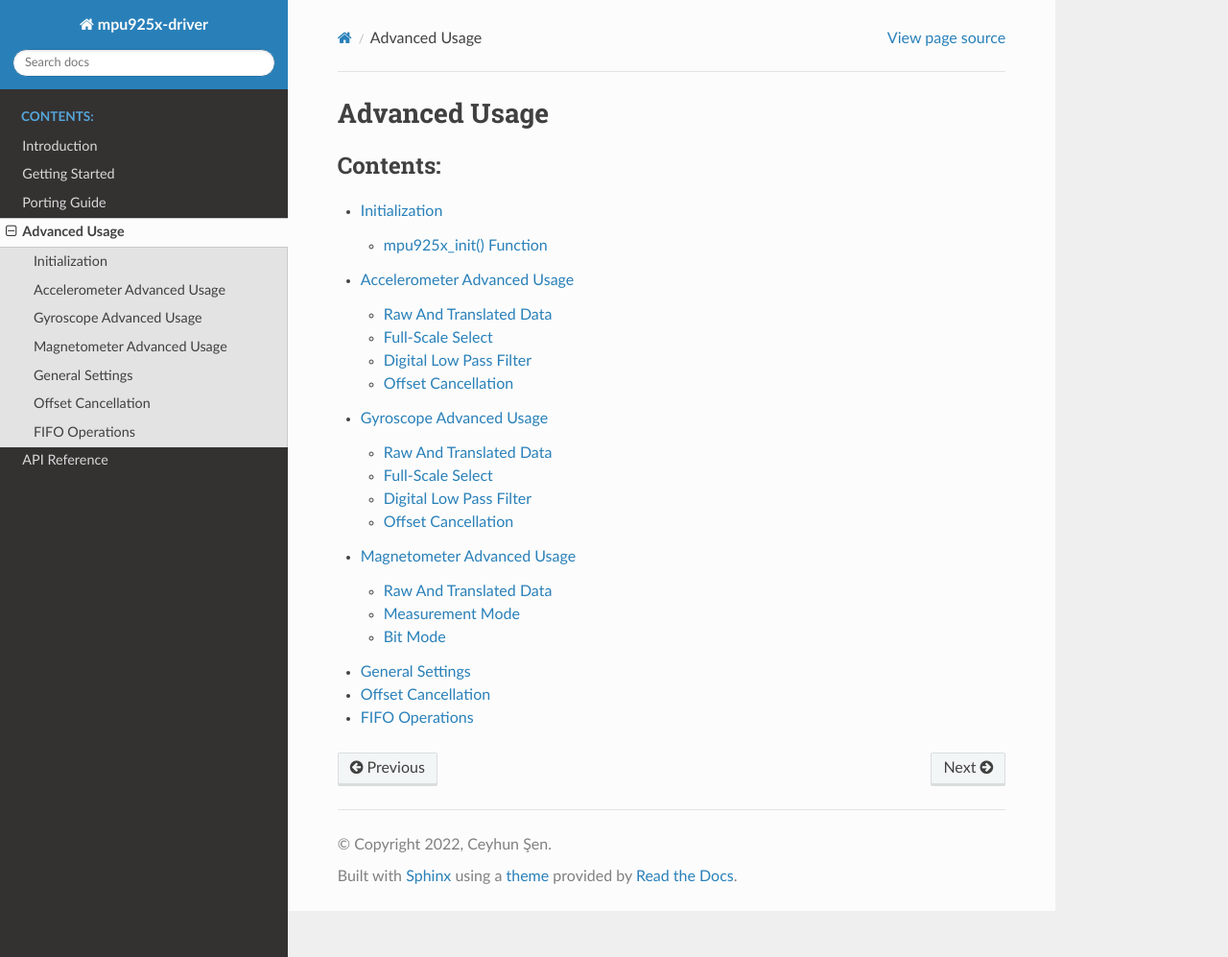
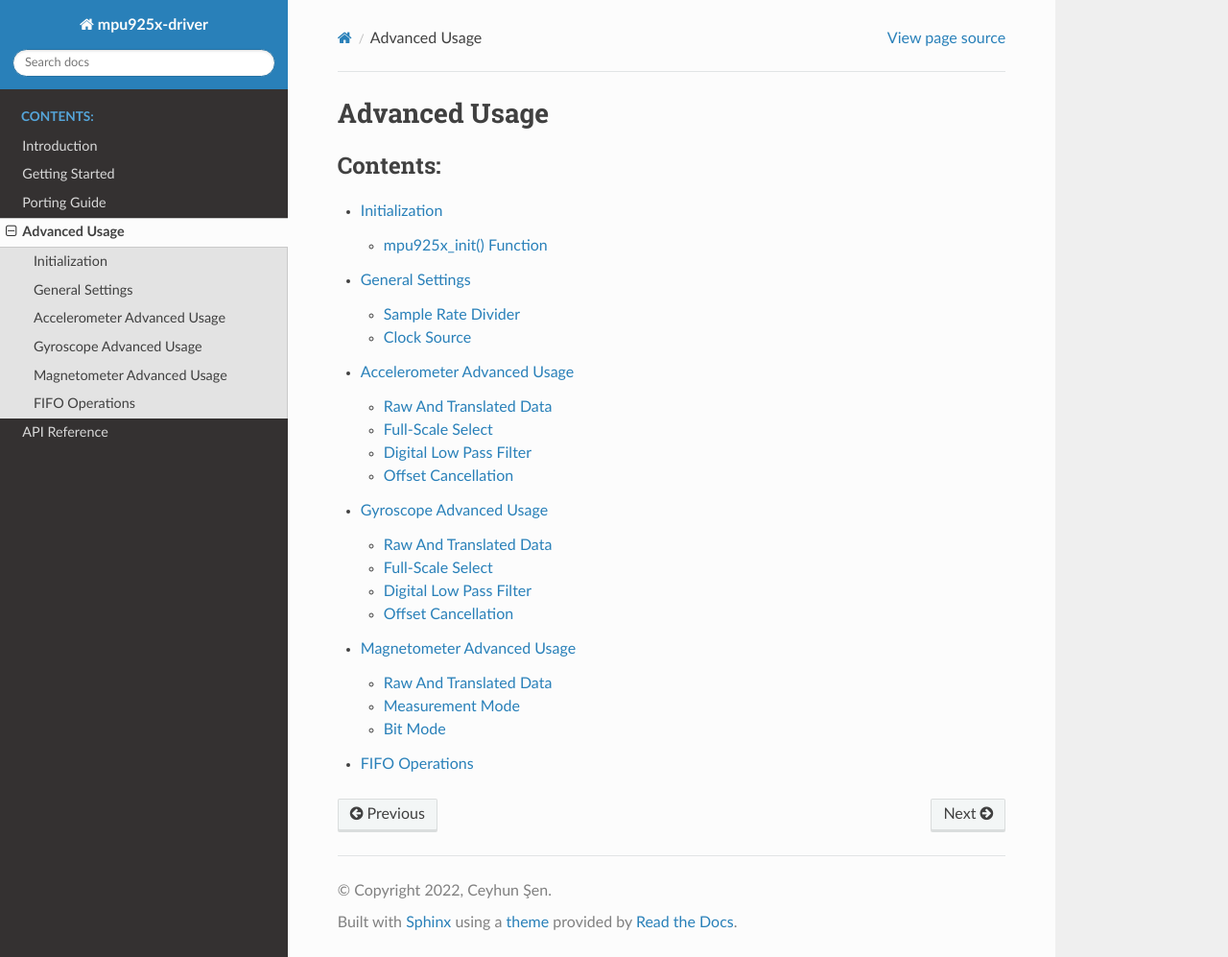
Before and after one commit to ceyhunsen/mpu925x-driver, a Sphinx documentation site: the page built from docs/source/advanced-usage/index.rst, in a window 1280 px wide and 997 px high. Shown: the whole window at 96% size. Built offline with Sphinx 7.4.7 and the Read the Docs theme 2.0.0, drawn with Linux system fonts in a browser that asks for light colours.

```diff
--- a/docs/source/advanced-usage/index.rst
+++ b/docs/source/advanced-usage/index.rst
@@ -8,9 +8,8 @@ Advanced Usage
 	:caption: Contents:
 
 	initialization
+	general-settings
 	accelerometer
 	gyroscope
 	magnetometer
-	general-settings
-	offset-cancellation
 	fifo
--- a/docs/source/advanced-usage/offset-cancellation.rst
+++ /dev/null
@@ -1,4 +0,0 @@
-.. _offset-cancellation:
-
-Offset Cancellation
-===================
```
Also changed, not shown: docs/source/advanced-usage/general-settings.rst (+19 -0 lines), 1 other file.
